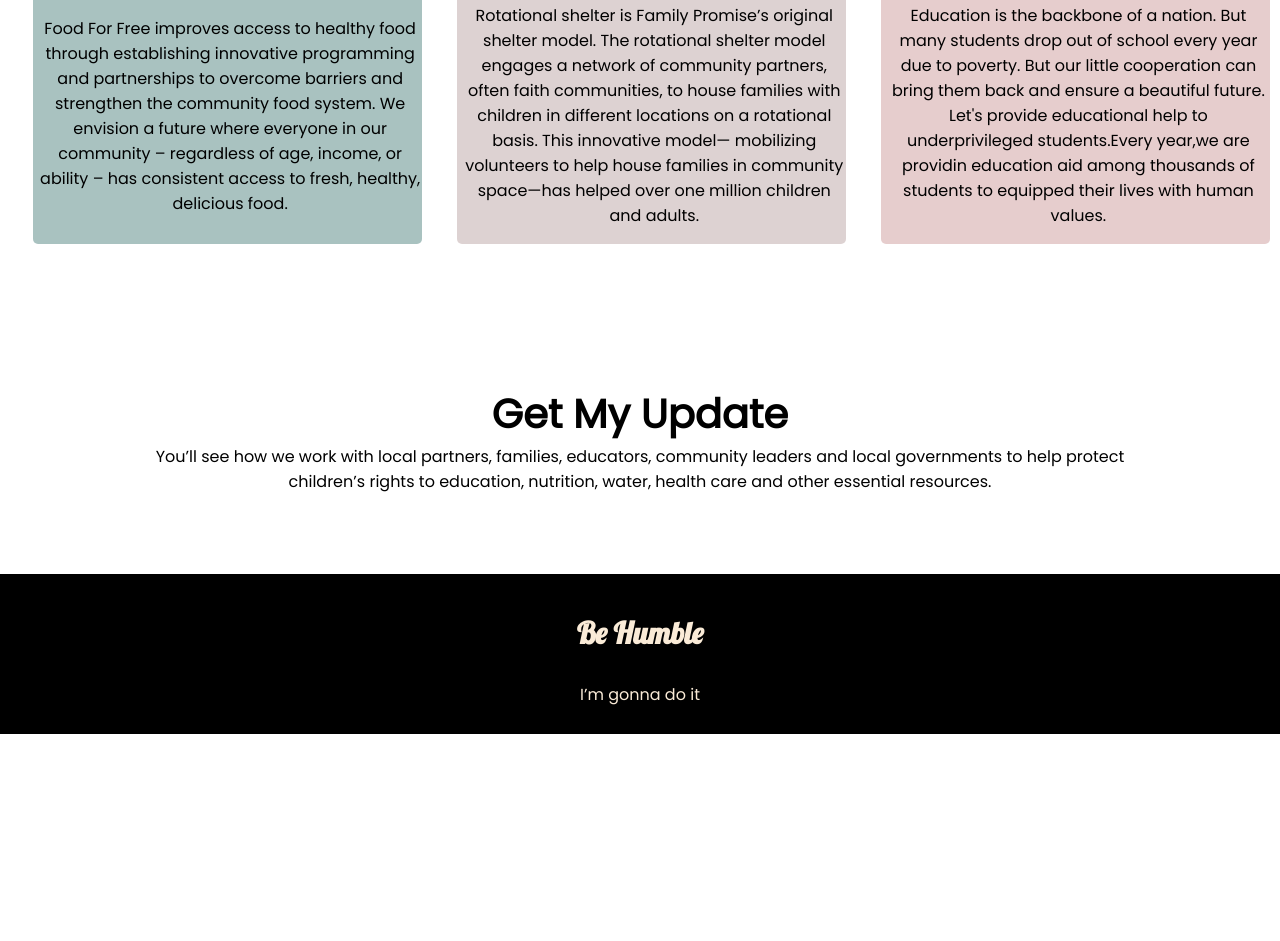
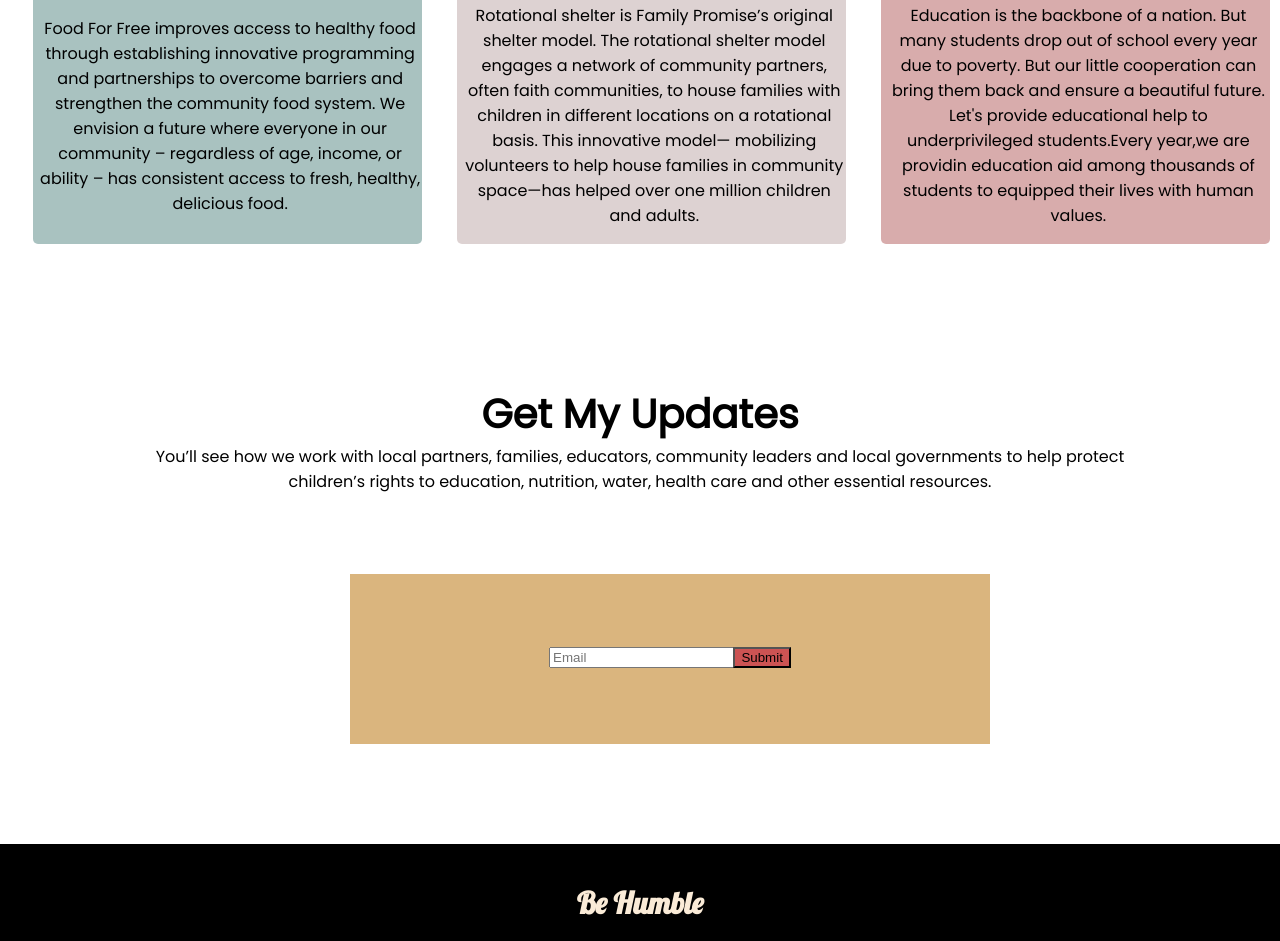
Before and after one commit to nayeem-haque/assignment-1, a plain HTML site: page index.html in a window 1280 px wide. Shown: the part 1783-2724 px from the top of the page. Before the commit the page ends 2517 px from the top, so only its background shows below. Drawn offline with Linux system fonts and the light colour scheme.

Commit message:
final commit

```diff
--- a/index.html
+++ b/index.html
@@ -99,14 +99,20 @@
 
     </section>
     <section class="update">
-        <h2>Get My Update</h2>
+        <h2>Get My Updates</h2>
         <p class="paragraph">You’ll see how we work with local partners, families, educators, community leaders and
             local governments to help protect
         </p>
         <p class="paragraph">children’s rights to education, nutrition, water, health care and other
             essential resources.</p>
     </section>
+    <section class="email">
+        <div>
+            <input type="email" placeholder="Email">
+            <input class="submit" type="submit" placeholder="Submit">
+        </div>
 
+    </section>
 
     <section>
         <footer>
--- a/style.css
+++ b/style.css
@@ -76,7 +76,7 @@ h2 {
     border-radius: 2px;
 
     border: 2px;
-    background-color: whitesmoke;
+    background-color: rgb(228, 228, 228);
 }
 
 #tk-tow {
@@ -134,7 +134,7 @@ h2 {
 }
 
 #education {
-    background-color: rgb(230, 205, 205);
+    background-color: rgb(216, 172, 172);
     padding-top: 90px;
     background-image: url(icons/Frame-1.png);
     background-repeat: no-repeat;
@@ -145,6 +145,21 @@ h2 {
 
 .update {
     margin-bottom: 80px;
+}
+
+.email {
+    text-align: center;
+    margin-bottom: 100px;
+    background-color: rgb(218, 181, 126);
+    width: 50%;
+    height: 100px;
+    padding-top: 70px;
+    margin-left: 350px;
+}
+
+.submit {
+    background-color: rgb(204, 83, 83);
+    margin-left: -5px;
 }
 
 footer {
```
